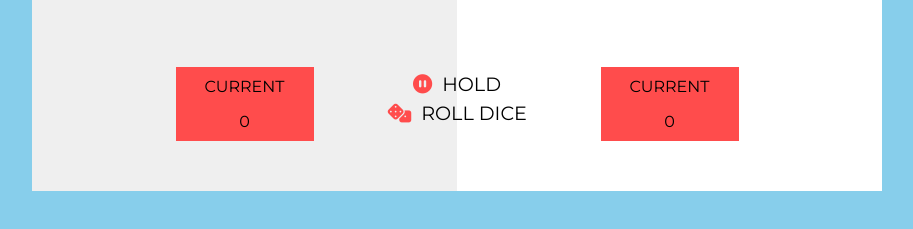
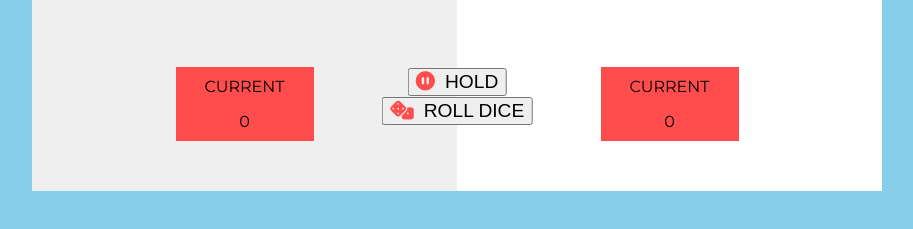
Before and after one commit to Mavludin/dice-game, a plain HTML site: page index.html in a window 1280 px wide. Shown: the part 411-640 px from the top of the page, without its empty margins (183-1096 px from the left). Drawn offline with Linux system fonts and the light colour scheme.

Commit message:
Update index.html

```diff
--- a/index.html
+++ b/index.html
@@ -34,8 +34,8 @@
                 </div>
             </div>
 
-            <a id="roll-dice"><i class="fas fa-dice"></i>ROLL DICE</a>
-            <a id="hold"><i class="fas fa-pause-circle"></i>HOLD</a>
+            <button id="roll-dice"><i class="fas fa-dice"></i>ROLL DICE</button>
+            <button id="hold"><i class="fas fa-pause-circle"></i>HOLD</button>
 
         </div>
 
```
